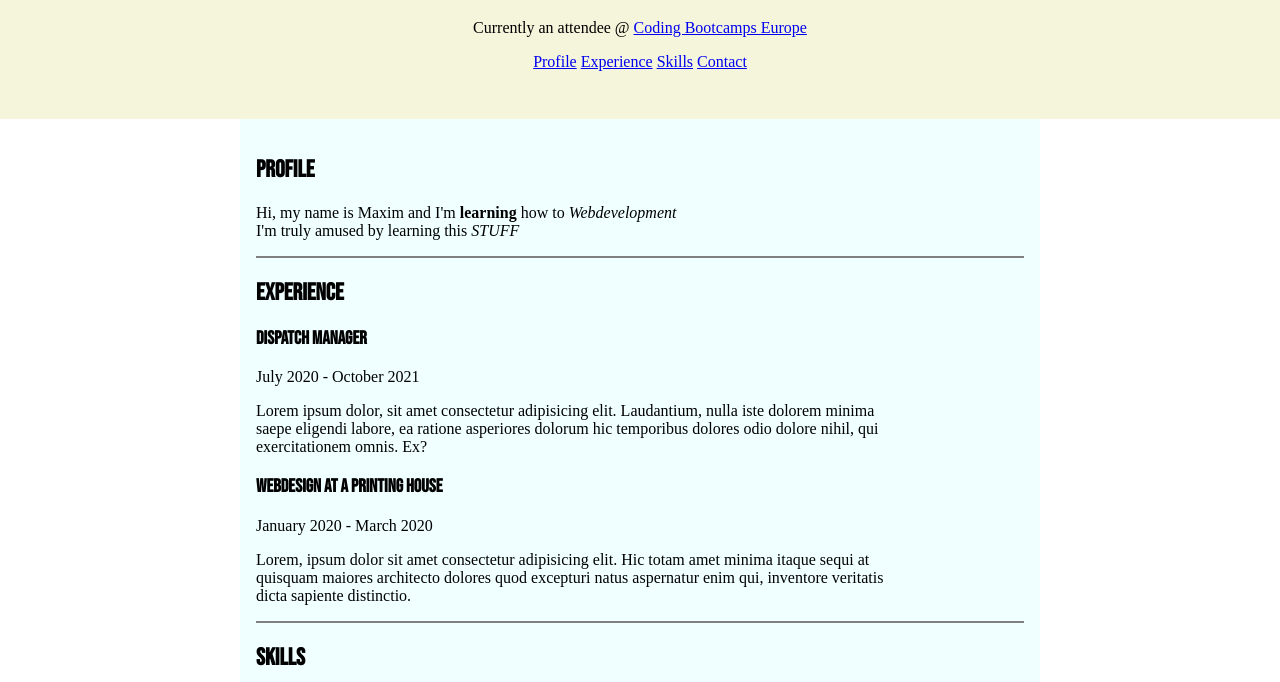
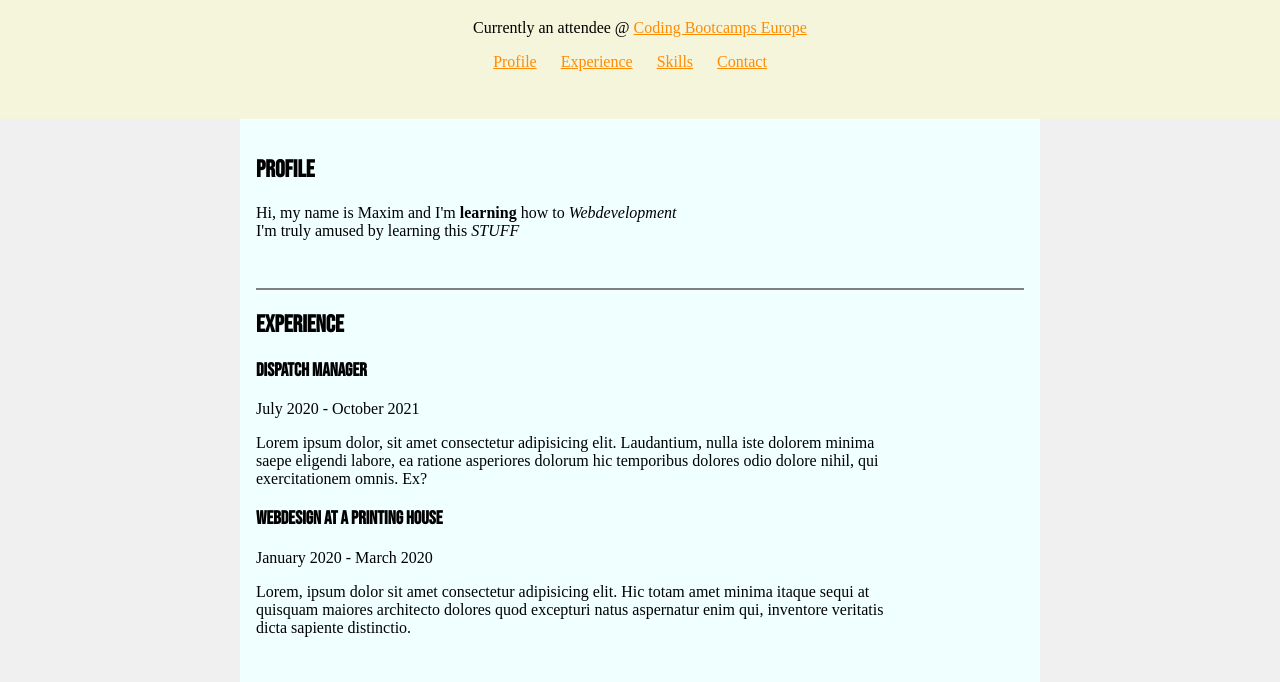
Before and after one commit to codingMaxim/CV, a plain HTML site: page index.html in a window 1280 px wide. Shown: the part 111-793 px from the top of the page. Drawn offline with Linux system fonts and the light colour scheme; a web font is replaced by a local one.

Commit message:
added styling with combinators and Pseudo-Classes

```diff
--- a/index.html
+++ b/index.html
@@ -16,7 +16,7 @@
 </head>
 
 <body>
-    <header id="header" class="header-1">
+    <header id="header" class="header">
         <h1>Maxim Tjupalow</h1>
         <p>Currently an attendee @ <a href="https://www.coding-bootcamps.eu/">Coding Bootcamps Europe</a>
         </p>
@@ -100,13 +100,11 @@
                 </li>
             </ol>
         </article>
+
+    </main>
+    <footer>
         <a href="#header">Go To Top</a>
-        <br><br><br><br><br>
-        <br><br><br><br><br>
-        <br><br><br><br><br>
-        <br><br><br><br><br>
-        <br><br><br><br><br>
-    </main>
+    </footer>
 </body>
 
 </html>
--- a/style/style.css
+++ b/style/style.css
@@ -1,12 +1,14 @@
 * {
   box-sizing: border-box;
+  font-family: "Ramaraja", serif;
 }
 body {
   margin: 0;
-  font-family: "Ramaraja", serif;
+  background-color: rgb(241, 240, 240);
 }
 
-#header {
+.header,
+footer {
   background-color: beige;
   text-align: center;
   padding: 48px 16px;
@@ -28,14 +30,46 @@ h6 {
   max-width: 800px;
   margin: 0 auto;
   padding: 16px;
+  background-color: azure;
 }
 
+/*
 #experience,
 #skills,
 #contact {
   border-top: 2px solid gray;
+}*/
+
+.main > * + * {
+  border-top: 2px solid gray;
+  margin-top: 48px;
 }
 
-main {
-  background-color: azure;
+.main:last-child {
+  border: none;
 }
+
+nav > a {
+  margin: 0 20px 0 0;
+}
+
+a {
+  color: dodgeblue;
+}
+
+a:link {
+  color: darkorange;
+}
+
+a:visited {
+  color: green;
+}
+
+a:hover {
+  background-color: red;
+  color: #fff;
+}
+
+a:active {
+  background-color: hotpink;
+}
```
